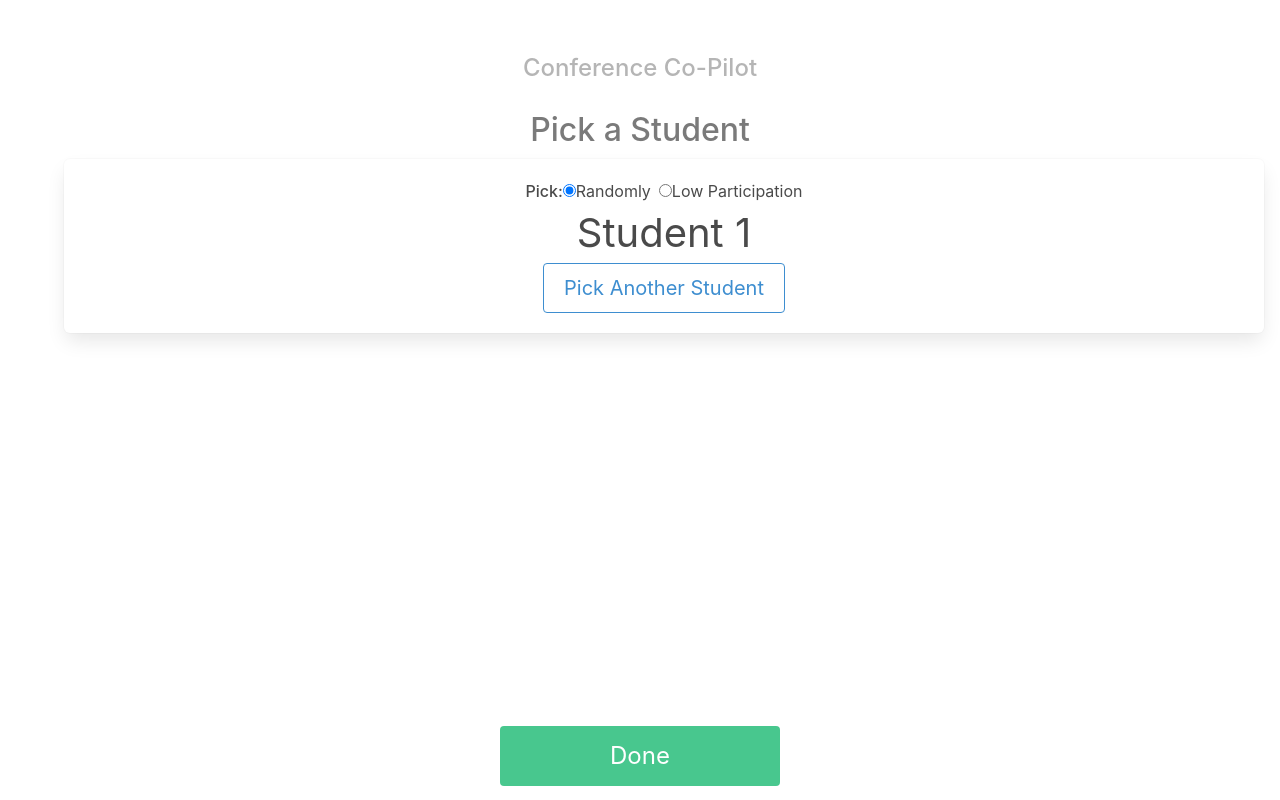
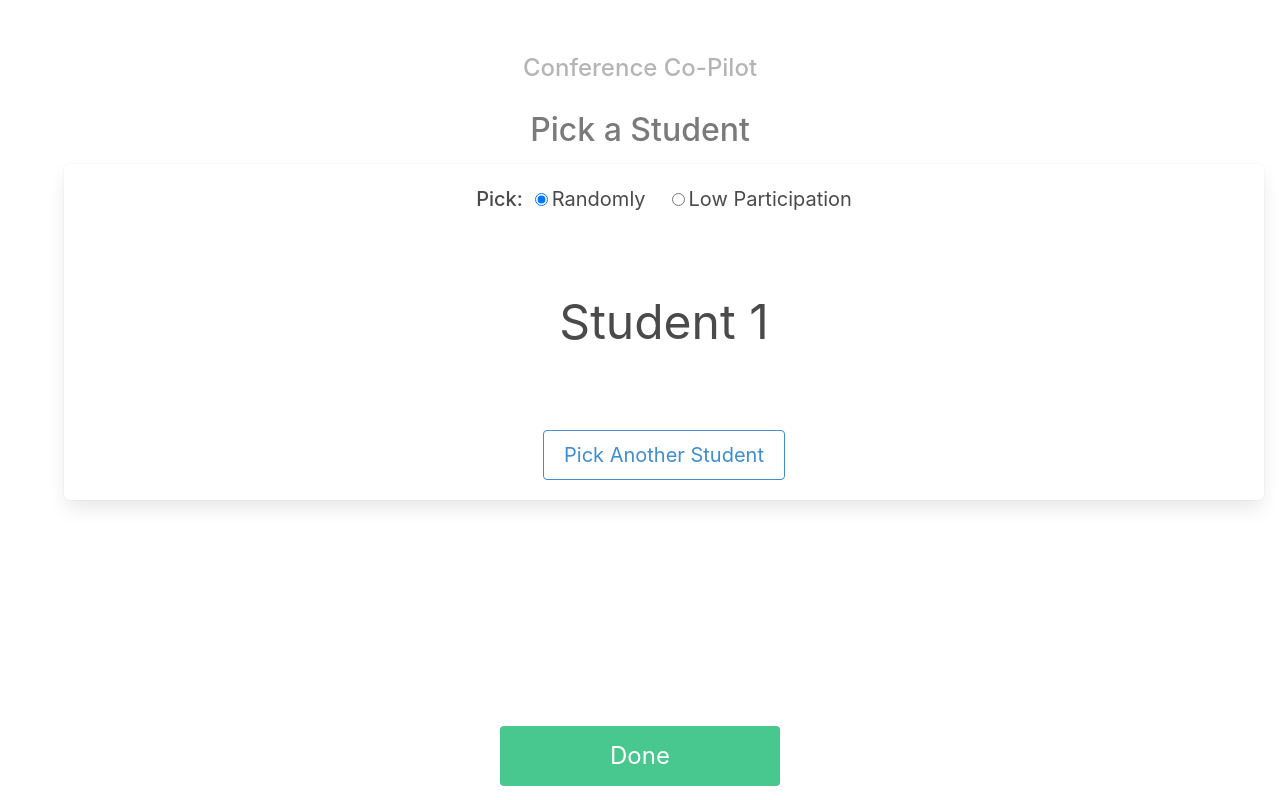
Before and after one commit to daniaalnahdi/is4300-project, a React (Create React App) app: page /pick-student in a window 1280 px wide. Built offline with nearby package versions, Linux system fonts and the light colour scheme.

Commit message:
style picked student page

```diff
--- a/src/index.css
+++ b/src/index.css
@@ -40,7 +40,7 @@ h2 {
 }
 
 h2 {
-  margin-bottom: 5px;
+  margin-bottom: 10px;
 }
 
 .home-buttons-list {
@@ -63,3 +63,9 @@ h2 {
 .done-button {
   width: 280px;
 }
+
+#picked-student {
+  font-size: 3rem !important;
+  margin-top: 1.5em;
+  margin-bottom: 1.5em;
+}
--- a/src/views/PickStudentView.jsx
+++ b/src/views/PickStudentView.jsx
@@ -5,6 +5,7 @@ import students from '../data/students';
 
 const PickStudentView = () => {
   const [pickedStudent, setPickedStudent] = useState(students[0]);
+  const [selectedOption, setSelectedOption] = useState(1);
 
   const getRandomStudent = () => {
     var randomInteger = ~~(Math.random() * students.length);
@@ -25,20 +26,32 @@ const PickStudentView = () => {
           Pick a Student
         </h2>
         <div className='box'>
-          <div class='control'>
-            <span className='has-text-weight-medium'>Pick:</span>
+          <div className='control is-size-5'>
+            <span className='has-text-weight-medium mr-3'>Pick:</span>
 
-            <label class='radio'>
-              <input type='radio' name='foobar' checked/>
+            <label className='radio mr-4'>
+              <input
+                type='radio'
+                name='foobar'
+                checked={selectedOption == 1}
+                onChange={() => setSelectedOption(1)}
+                className='mr-1'
+              />
               Randomly
             </label>
-            <label class='radio'>
-              <input type='radio' name='foobar' />
+            <label className='radio'>
+              <input
+                type='radio'
+                name='foobar'
+                checked={selectedOption == 2}
+                onChange={() => setSelectedOption(2)}
+                className='mr-1'
+              />
               Low Participation
             </label>
           </div>
 
-          <p className='is-size-2'>{pickedStudent}</p>
+          <p className='is-size-2' id="picked-student">{pickedStudent}</p>
           <button
             className='button is-info is-medium is-outlined'
             onClick={() => setPickedStudent(getRandomStudent())}
```
